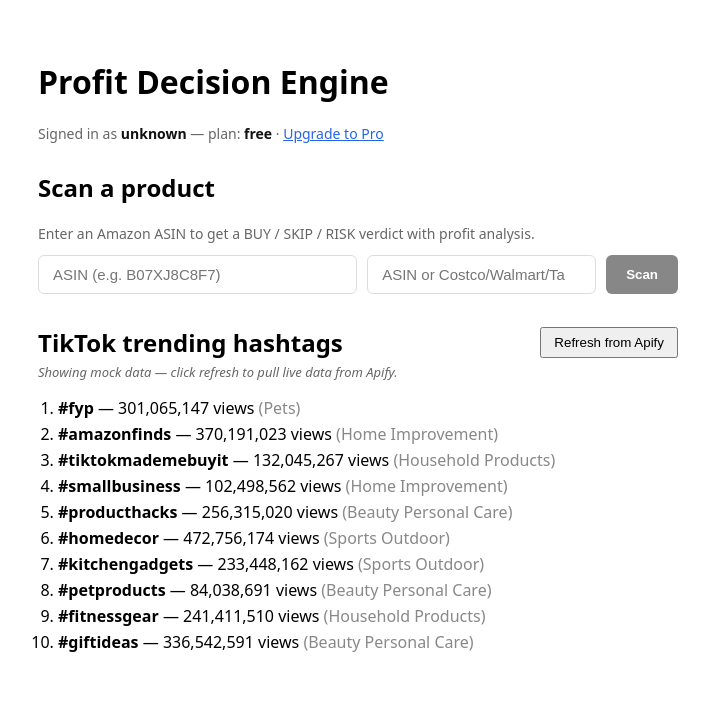
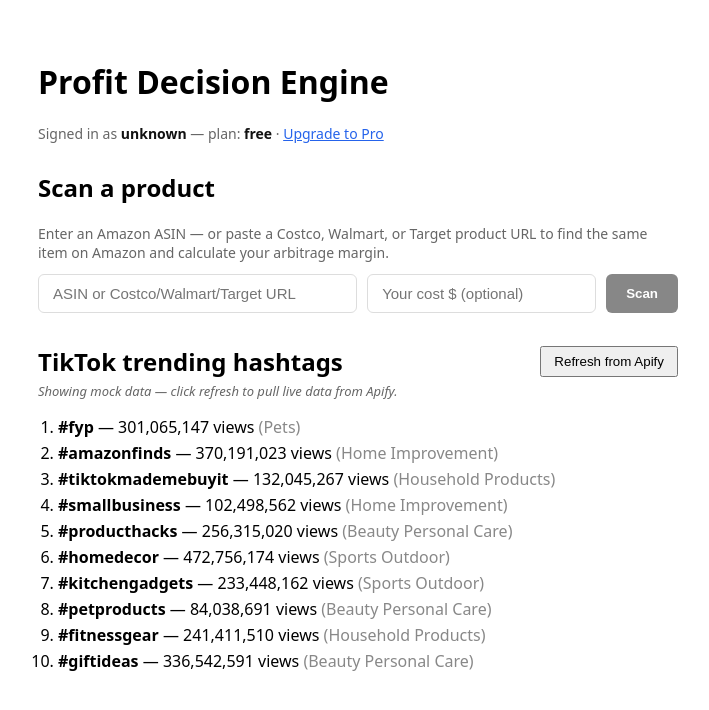
Before and after one commit to assetlabdigital-max/profit-decision-engine, a Next.js app: page /dashboard in a window 1280 px wide. Shown: the top 710 px of the page, without its empty margins (282-991 px from the left). Built offline with nearby package versions, Linux system fonts and the light colour scheme; no server answers.

Commit message:
Clarify scan input placeholder and description

```diff
--- a/src/app/dashboard/page.tsx
+++ b/src/app/dashboard/page.tsx
@@ -25,7 +25,7 @@
 
       <h2 style={{ marginTop: 28 }}>Scan a product</h2>
       <p style={{ fontSize: 14, color: "#666", marginBottom: 12 }}>
-        Enter an Amazon ASIN to get a BUY / SKIP / RISK verdict with profit analysis.
+         Enter an Amazon ASIN — or paste a Costco, Walmart, or Target product URL to find the same item on Amazon and calculate your arbitrage margin.
       </p>
       <ScanPanel tier={tier} />
 
--- a/src/app/dashboard/scan-panel.tsx
+++ b/src/app/dashboard/scan-panel.tsx
@@ -90,7 +90,7 @@
       <div style={{ display: "flex", gap: 10, flexWrap: "wrap", marginBottom: 12 }}>
         <input
           type="text"
-          placeholder="ASIN (e.g. B07XJ8C8F7)"
+          placeholder="ASIN or Costco/Walmart/Target URL"
           value={asin}
           onChange={(e) => setAsin(e.target.value)}
           onKeyDown={(e) => e.key === "Enter" && handleScan()}
@@ -104,7 +104,7 @@
         />
         <input
           type="number"
-          placeholder="ASIN or Costco/Walmart/Target URL"
+          placeholder="Your cost $ (optional)"
           value={cost}
           onChange={(e) => setCost(e.target.value)}
           style={{
```
